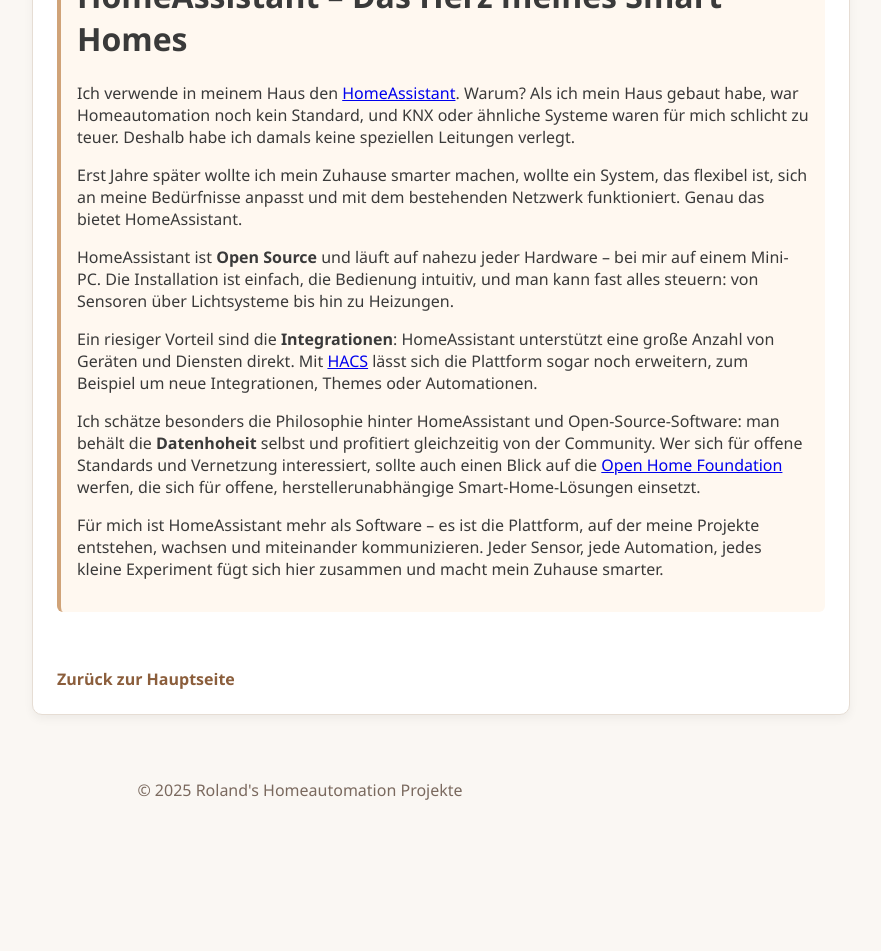
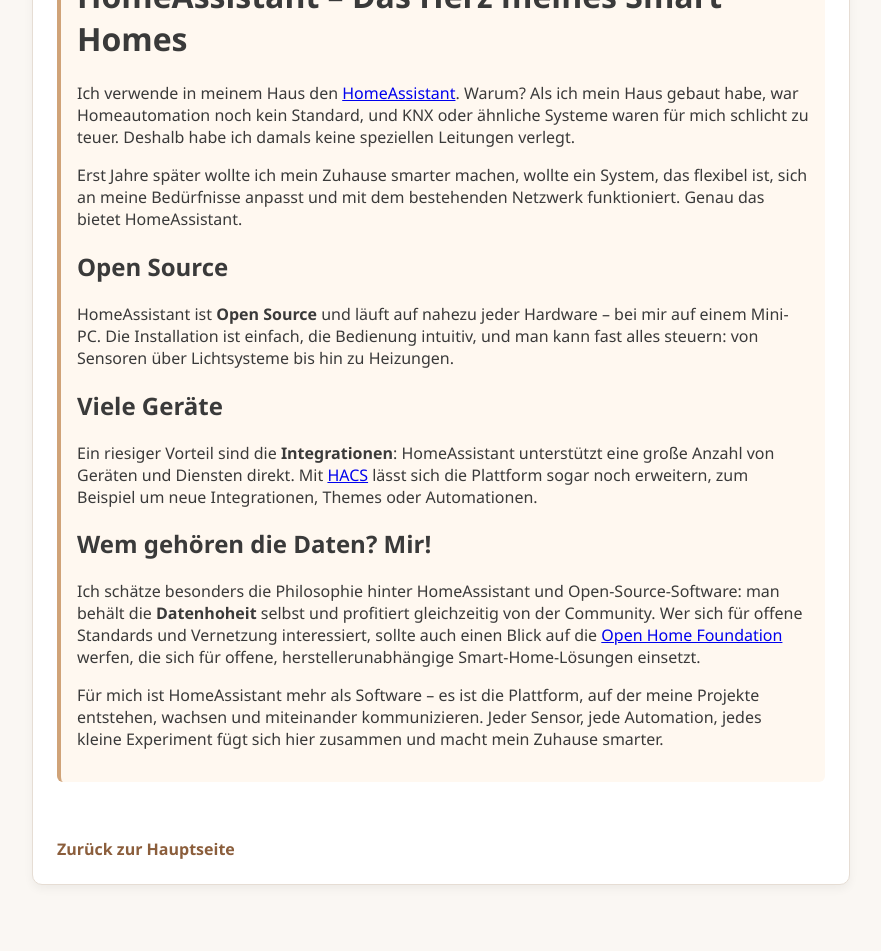
Before and after one commit to schu-r/homeautomation, a Jekyll site: the page built from projects/homeassistant.md, in a window 1280 px wide. Shown: the part 425-1376 px from the top of the page, without its empty margins (340-1221 px from the left). Built offline with Jekyll 4.4.1, drawn with Linux system fonts in a browser that asks for light colours; before the commit the page ends 1258 px from its top, so only the background shows below that.

Commit message:
Überschriften

```diff
--- a/projects/homeassistant.md
+++ b/projects/homeassistant.md
@@ -11,10 +11,13 @@
 
 Erst Jahre später wollte ich mein Zuhause smarter machen, wollte ein System, das flexibel ist, sich an meine Bedürfnisse anpasst und mit dem bestehenden Netzwerk funktioniert. Genau das bietet HomeAssistant.
 
+## Open Source
 HomeAssistant ist **Open Source** und läuft auf nahezu jeder Hardware – bei mir auf einem Mini-PC. Die Installation ist einfach, die Bedienung intuitiv, und man kann fast alles steuern: von Sensoren über Lichtsysteme bis hin zu Heizungen.
 
+## Viele Geräte
 Ein riesiger Vorteil sind die **Integrationen**: HomeAssistant unterstützt eine große Anzahl von Geräten und Diensten direkt. Mit [HACS](https://hacs.xyz/) lässt sich die Plattform sogar noch erweitern, zum Beispiel um neue Integrationen, Themes oder Automationen.
 
+## Wem gehören die Daten? Mir!
 Ich schätze besonders die Philosophie hinter HomeAssistant und Open-Source-Software: man behält die **Datenhoheit** selbst und profitiert gleichzeitig von der Community. Wer sich für offene Standards und Vernetzung interessiert, sollte auch einen Blick auf die [Open Home Foundation](https://www.openhome.org/) werfen, die sich für offene, herstellerunabhängige Smart-Home-Lösungen einsetzt.
 
 Für mich ist HomeAssistant mehr als Software – es ist die Plattform, auf der meine Projekte entstehen, wachsen und miteinander kommunizieren. Jeder Sensor, jede Automation, jedes kleine Experiment fügt sich hier zusammen und macht mein Zuhause smarter.
```
